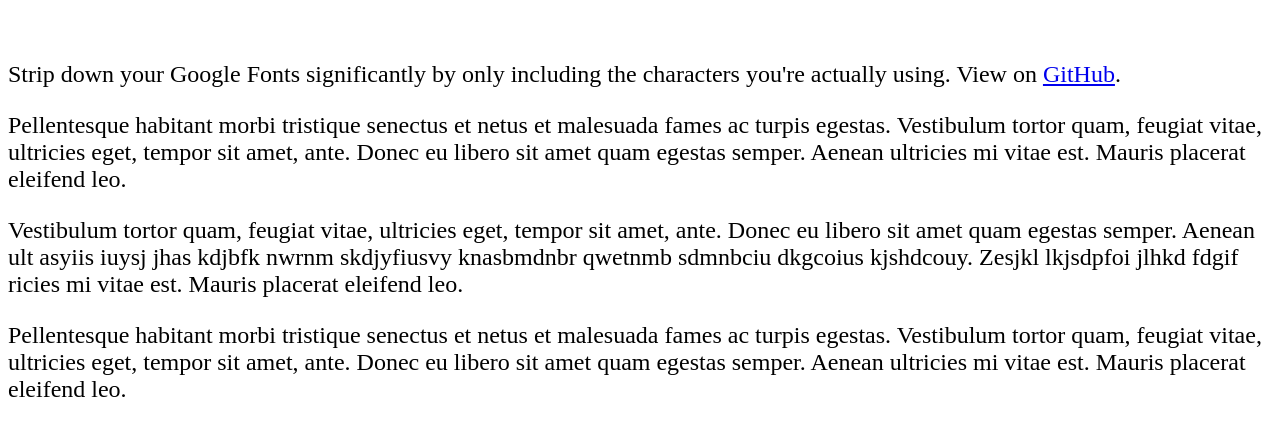
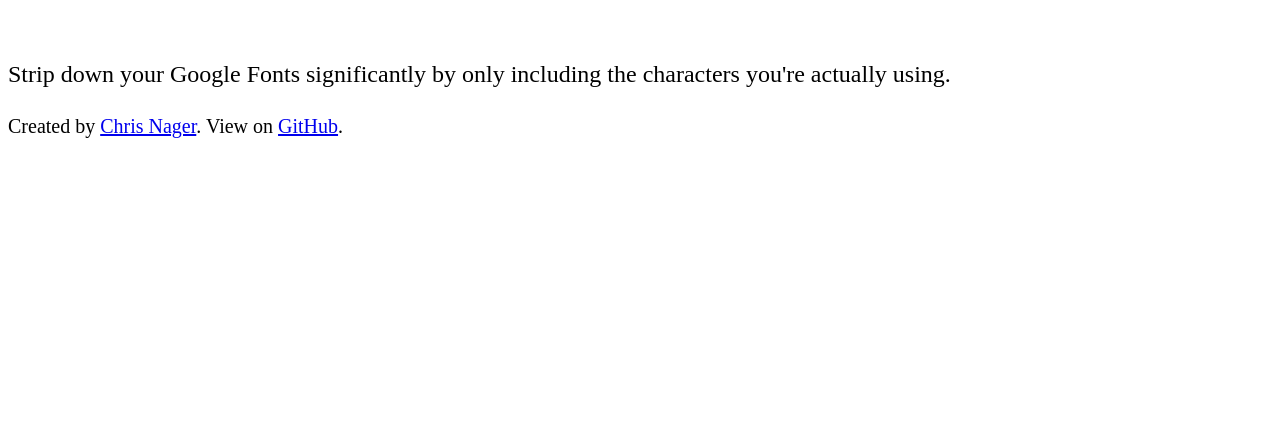
Before and after one commit to chrisnager/tiny-google-fonts, a plain HTML site: page index.html in a window 1280 px wide. Shown: the part 173-608 px from the top of the page. Drawn offline with Linux system fonts and the light colour scheme; a web font is replaced by a local one.

Commit message:
Slim it down

```diff
--- a/index.html
+++ b/index.html
@@ -11,10 +11,8 @@
     </head>
     <body>
         <h1 class="display">Tiny Google Fonts</h1>
-        <p>Strip down your Google Fonts significantly by only including the characters you're actually using. View on <a href="//github.com/chrisnager/tiny-google-fonts">GitHub</a>.</p>
-        <p>Pellentesque habitant morbi tristique senectus et netus et malesuada fames ac turpis egestas. Vestibulum tortor quam, feugiat vitae, ultricies eget, tempor sit amet, ante. Donec eu libero sit amet quam egestas semper. Aenean ultricies mi vitae est. Mauris placerat eleifend leo.</p>
-        <p>Vestibulum tortor <span>quam, feugiat vitae, ultricies eget, tempor sit amet, ante. Donec eu libero sit amet quam egestas semper. Aenean ult asyiis iuysj jhas kdjbfk nwrnm skdjyfiusvy knasbmdnbr qwetnmb sdmnbciu dkgcoius kjshdcouy. Zesjkl lkjsdpfoi jlhkd fdgif ricies mi vitae est. Mauris placerat eleifend leo.</span></p>
-        <p>Pellentesque habitant morbi tristique senectus et netus et malesuada fames ac turpis egestas. Vestibulum tortor quam, feugiat vitae, ultricies eget, tempor sit amet, ante. Donec eu libero sit amet quam egestas semper. Aenean ultricies mi vitae est. Mauris placerat eleifend leo.</p>
+        <p>Strip down your Google Fonts significantly by only including the characters you're actually using.</p>
+        <p><small>Created by <a href="//twitter.com/chrisnager">Chris Nager</a>. View on <a href="//github.com/chrisnager/tiny-google-fonts">GitHub</a>.</small></p>
         <script src="tiny-google-fonts.js" data-fonts="Playfair+Display:900italic" data-font-class="display"></script>
     </body>
 </html>
--- a/tiny-google-fonts.js
+++ b/tiny-google-fonts.js
@@ -1,17 +1,11 @@
-var tinyGoogleFontsScript = document.querySelector('script[src*="tiny-google-fonts"]');
-var googleFontClass = tinyGoogleFontsScript.getAttribute('data-font-class');
-var googleFonts= tinyGoogleFontsScript.getAttribute('data-fonts');
-var usedCharacters = document.body.innerText.replace(/\n| |(.)(?=.*\1)/g, '');
+(function() {
+    var tinyGoogleFontsScript = document.querySelector('script[src*="tiny-google-fonts"]'),
+        googleFontClass = tinyGoogleFontsScript.getAttribute('data-font-class'),
+        googleFonts = tinyGoogleFontsScript.getAttribute('data-fonts'),
+        googleFontClassText = document.querySelector('.' + googleFontClass).innerText.replace(/(.)(?=.*\1)|\n| /g, ''),
+        allText = document.body.innerText.replace(/(.)(?=.*\1)|\n| /g, ''),
+        usedCharacters = (googleFontClass) ? googleFontClassText : allText;
 
-findUsedCharacters = function() {
-    if (googleFontClass) {
-        usedCharacters = document.querySelector('.' + googleFontClass).innerText.replace(/(.)(?=.*\1)|\n| /g, '');
-    }
-}
-
-findUsedCharacters();
-
-var googleFontsLink = '<link rel="stylesheet" href="//fonts.googleapis.com/css?family=' + googleFonts + '&text=' + usedCharacters + '%20">';
-
-document.head.innerHTML += googleFontsLink;
-document.body.parentNode.classList.add('tiny-google-fonts');
+        document.head.innerHTML += '<link rel="stylesheet" href="http://fonts.googleapis.com/css?family=' + googleFonts + '&text=' + usedCharacters + '%20">';
+        document.body.parentNode.classList.add('tiny-google-fonts');
+})();
```
